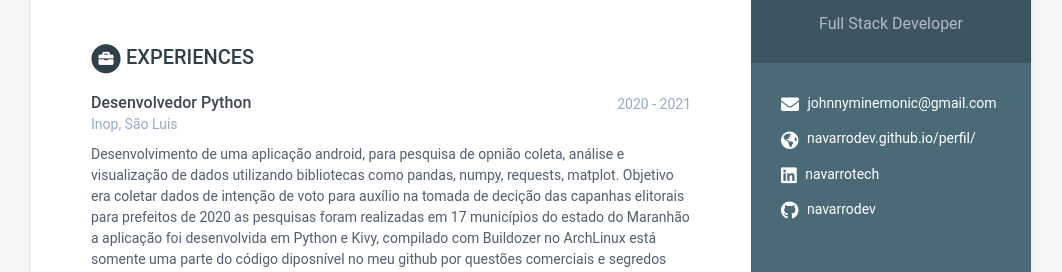
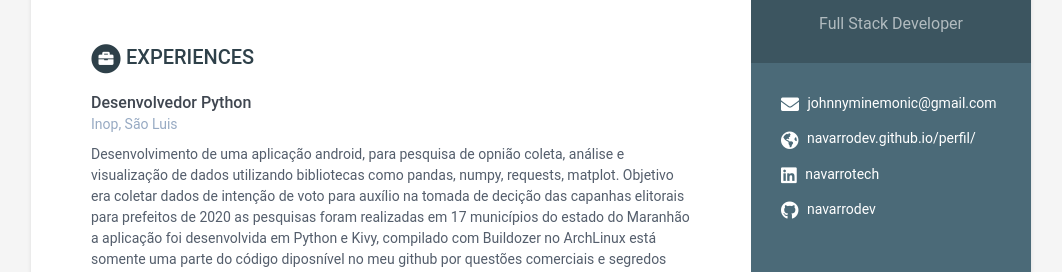
Before and after one commit to navarrodev/perfil, a Jekyll site: the page built from index.html, in a window 1280 px wide. Shown: the part 240-512 px from the top of the page, without its empty margins (109-1171 px from the left). Built offline with Jekyll 4.4.1, drawn with Linux system fonts in a browser that asks for light colours.

Commit message:
Update data.yml

```diff
--- a/_data/data.yml
+++ b/_data/data.yml
@@ -72,7 +72,7 @@ education:
 
 experiences:
     - role: Desenvolvedor Python
-      time: 2020 - 2021
+      time:
       company: Inop, São Luis
       details: |
         Desenvolvimento de uma aplicação android, para pesquisa de opnião
```
